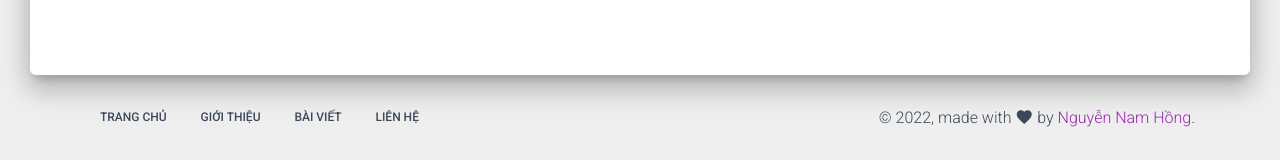
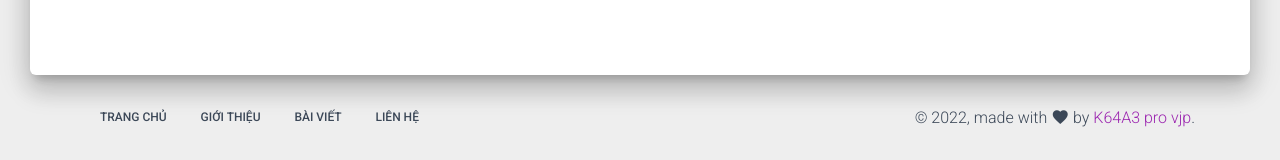
Before and after one commit to thechallengerr/web-php, a PHP site: page /index.php in a window 1280 px wide. Shown: the part 3949-4109 px from the top of the page. Run offline with PHP 8.4, Linux system fonts and the light colour scheme; some libraries are stand-ins or nearby versions.

Commit message:
init php commit

```diff
--- a/views/footer.php
+++ b/views/footer.php
@@ -30,7 +30,7 @@
         <script>
           document.write(new Date().getFullYear())
         </script>, made with <i class='material-icons'>favorite</i> by
-        <a href='https://www.facebook.com/namhong1412' target='_blank'>Nguyễn Nam Hồng</a>.
+        <a href='https://www.facebook.com/namhong1412' target='_blank'>K64A3 pro vjp</a>.
       </div>
     </div>
   </footer>";
```
